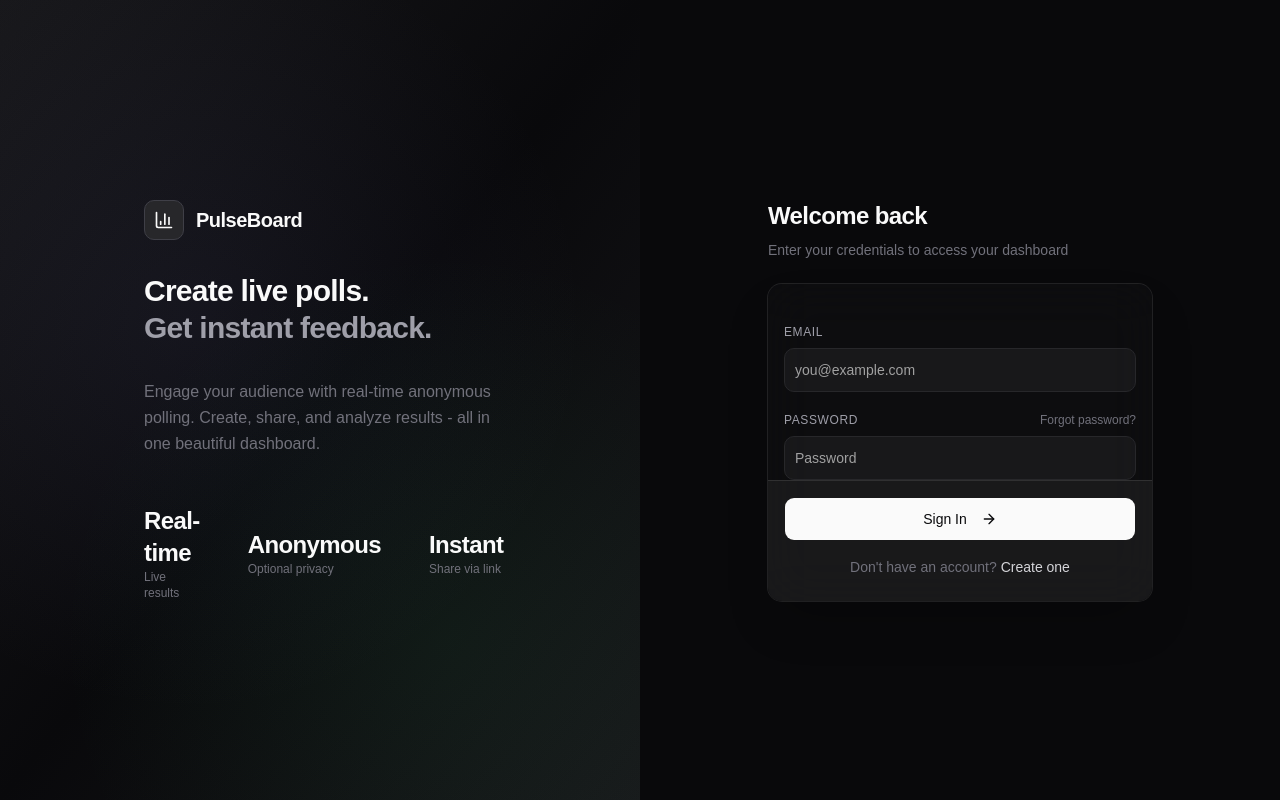
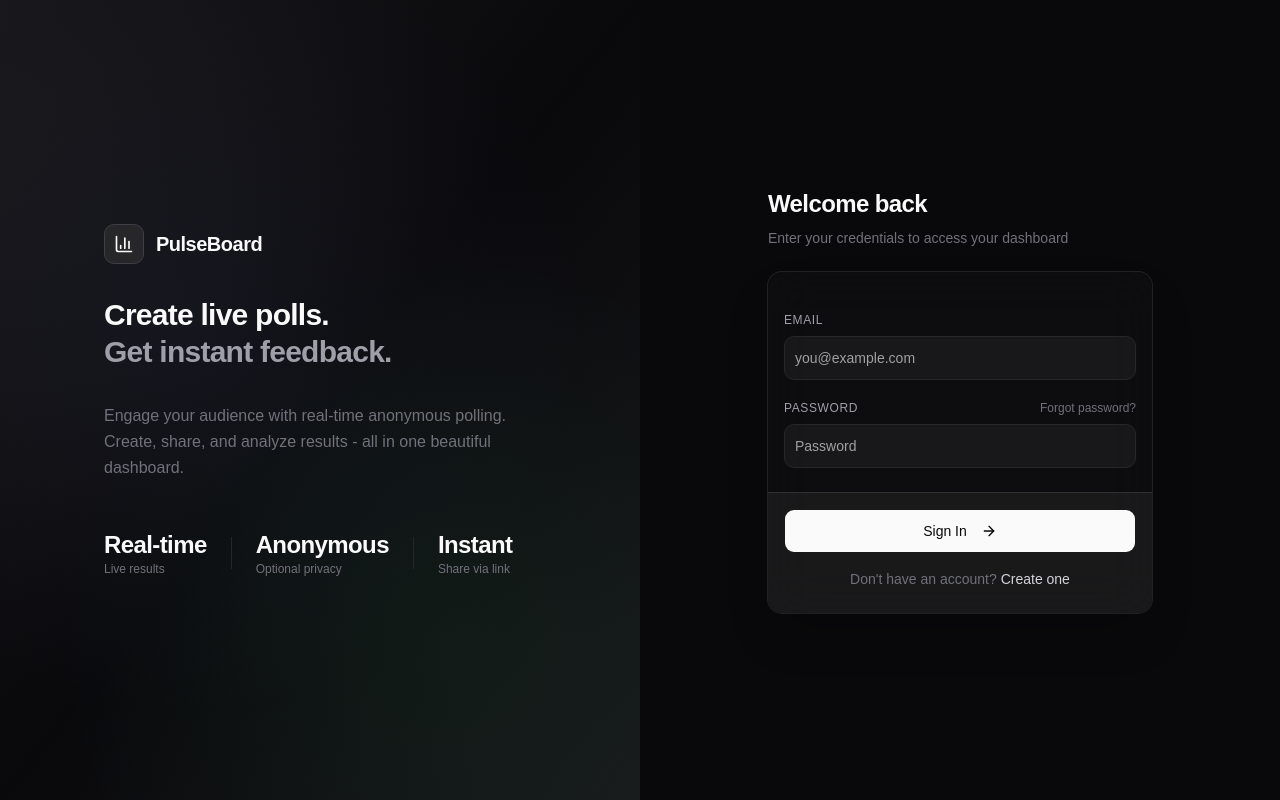
Before and after one commit to PallabDev/PulseBoard-Live-Poll, a React (Vite) app in the folder frontend/: page /signin in a window 1280 px wide. Built offline with nearby package versions, Linux system fonts and the light colour scheme; no server answers.

Commit message:
fix: adjust padding in form components across authentication pages

```diff
--- a/frontend/src/pages/auth/ForgotPassword.tsx
+++ b/frontend/src/pages/auth/ForgotPassword.tsx
@@ -49,7 +49,7 @@ export const ForgotPassword: React.FC = () => {
 
                         <Card className="border-zinc-800 bg-zinc-900/30 backdrop-blur-xl shadow-2xl">
                             <form onSubmit={handleSubmit}>
-                                <CardContent className="grid gap-5 pt-6">
+                                <CardContent className="grid gap-5 py-6">
                                     {error && (
                                         <div className="rounded-lg bg-red-500/10 p-3 text-sm text-red-400 border border-red-500/20 flex items-center gap-2">
                                             <div className="h-1.5 w-1.5 rounded-full bg-red-500 shrink-0"></div>
--- a/frontend/src/pages/auth/ResetPassword.tsx
+++ b/frontend/src/pages/auth/ResetPassword.tsx
@@ -96,7 +96,7 @@ export const ResetPassword: React.FC = () => {
 
                 <Card className="border-zinc-800 bg-zinc-900/30 backdrop-blur-xl shadow-2xl">
                     <form onSubmit={handleSubmit}>
-                        <CardContent className="grid gap-5 pt-6">
+                        <CardContent className="grid gap-5 py-6">
                             {error && (
                                 <div className="rounded-lg bg-red-500/10 p-3 text-sm text-red-400 border border-red-500/20 flex items-center gap-2">
                                     <div className="h-1.5 w-1.5 rounded-full bg-red-500 shrink-0"></div>
--- a/frontend/src/pages/auth/SignIn.tsx
+++ b/frontend/src/pages/auth/SignIn.tsx
@@ -38,11 +38,11 @@ export const SignIn: React.FC = () => {
         <div className="flex min-h-screen bg-zinc-950 selection:bg-zinc-800">
             {/* Left Branding Panel */}
             <div className="hidden lg:flex lg:w-1/2 relative items-center justify-center overflow-hidden">
-                <div className="absolute inset-0 bg-gradient-to-br from-zinc-900 via-zinc-950 to-zinc-900"></div>
+                <div className="absolute inset-0 bg-linear-to-br from-zinc-900 via-zinc-950 to-zinc-900"></div>
                 <div className="absolute inset-0 bg-[radial-gradient(circle_at_30%_40%,rgba(120,119,198,0.08),transparent_60%)]"></div>
                 <div className="absolute inset-0 bg-[radial-gradient(circle_at_70%_80%,rgba(34,197,94,0.06),transparent_50%)]"></div>
 
-                <div className="relative z-10 max-w-md px-12 space-y-8">
+                <div className="relative z-10 max-w-md px-2 space-y-8">
                     <div className="flex items-center gap-3">
                         <div className="flex h-10 w-10 items-center justify-center rounded-lg bg-zinc-800 border border-zinc-700">
                             <BarChart3 className="h-5 w-5 text-zinc-50" />
@@ -94,7 +94,7 @@ export const SignIn: React.FC = () => {
 
                     <Card className="border-zinc-800 bg-zinc-900/30 backdrop-blur-xl shadow-2xl">
                         <form onSubmit={handleSubmit}>
-                            <CardContent className="grid gap-5 pt-6">
+                            <CardContent className="grid gap-5 py-6">
                                 {error && (
                                     <div className="rounded-lg bg-red-500/10 p-3 text-sm text-red-400 border border-red-500/20 flex items-center gap-2">
                                         <div className="h-1.5 w-1.5 rounded-full bg-red-500 shrink-0"></div>
--- a/frontend/src/pages/auth/SignUp.tsx
+++ b/frontend/src/pages/auth/SignUp.tsx
@@ -35,11 +35,11 @@ export const SignUp: React.FC = () => {
         <div className="flex min-h-screen bg-zinc-950 selection:bg-zinc-800">
             {/* Left Branding Panel */}
             <div className="hidden lg:flex lg:w-1/2 relative items-center justify-center overflow-hidden">
-                <div className="absolute inset-0 bg-gradient-to-br from-zinc-900 via-zinc-950 to-zinc-900"></div>
+                <div className="absolute inset-0 bg-linear-to-br from-zinc-900 via-zinc-950 to-zinc-900"></div>
                 <div className="absolute inset-0 bg-[radial-gradient(circle_at_30%_40%,rgba(120,119,198,0.08),transparent_60%)]"></div>
                 <div className="absolute inset-0 bg-[radial-gradient(circle_at_70%_80%,rgba(34,197,94,0.06),transparent_50%)]"></div>
 
-                <div className="relative z-10 max-w-md px-12 space-y-8">
+                <div className="relative z-10 max-w-md px-2 space-y-8">
                     <div className="flex items-center gap-3">
                         <div className="flex h-10 w-10 items-center justify-center rounded-lg bg-zinc-800 border border-zinc-700">
                             <BarChart3 className="h-5 w-5 text-zinc-50" />
@@ -89,7 +89,7 @@ export const SignUp: React.FC = () => {
 
                     <Card className="border-zinc-800 bg-zinc-900/30 backdrop-blur-xl shadow-2xl">
                         <form onSubmit={handleSubmit}>
-                            <CardContent className="grid gap-5 pt-6">
+                            <CardContent className="grid gap-5 py-6">
                                 {error && (
                                     <div className="rounded-lg bg-red-500/10 p-3 text-sm text-red-400 border border-red-500/20 flex items-center gap-2">
                                         <div className="h-1.5 w-1.5 rounded-full bg-red-500 shrink-0"></div>
```
